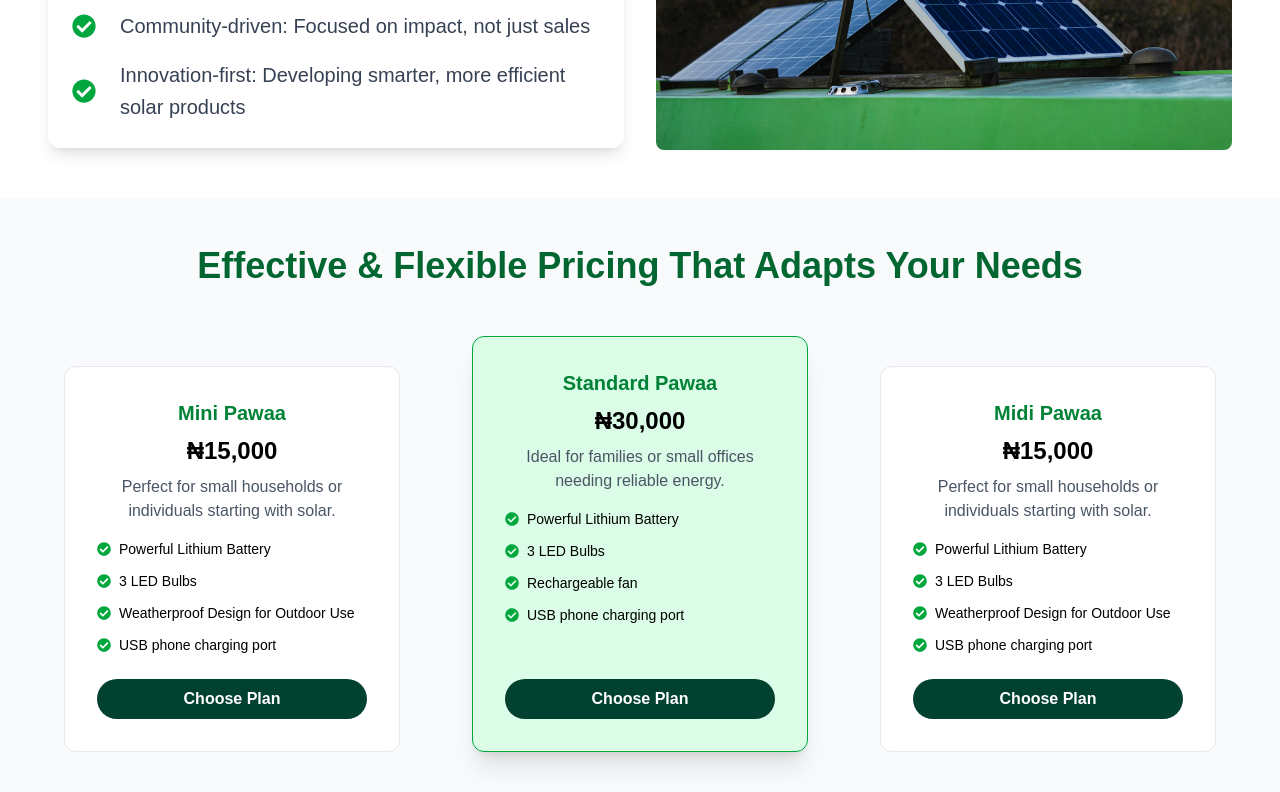
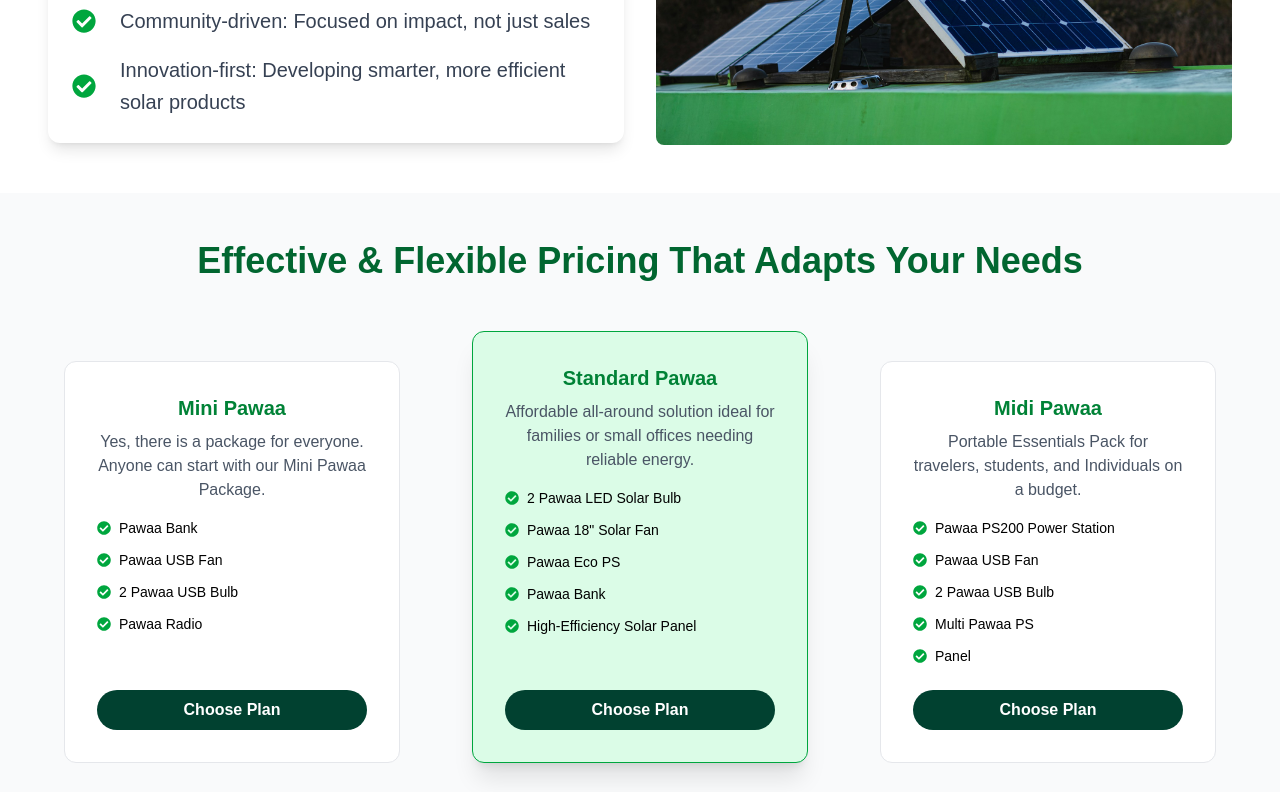
Before and after one commit to tolulopejanet/greenpawaa, a React (Vite) app: page / in a window 1280 px wide. Shown: the part 2000-2792 px from the top of the page. Built offline with nearby package versions, Linux system fonts and the light colour scheme.

Commit message:
latest107

```diff
--- a/src/components/Features.jsx
+++ b/src/components/Features.jsx
@@ -57,10 +57,10 @@
     <div className="px-12 py-12 space-y-16">
       {/* Header */}
       <div className="text-center">
-        <h2 className="text-xl font-normal text-gray-900">
-          Fuel Your World with the Sun
+        <h2 className="text-[18px] font-normal text-gray-900">
+          Power your everyday experience, sustainably with GreenPawaa.
         </h2>
-        <p className="text-black text-3xl md:text-5xl font-bold mt-2">
+        <p className="text-black text-3xl md:text-5xl font-bold mt-1">
           Welcome to Green Pawaa
         </p>
       </div>
--- a/src/components/Footer.jsx
+++ b/src/components/Footer.jsx
@@ -52,12 +52,9 @@
         <div>
           <h3 className="text-lg font-semibold mb-4 text-white">Follow Us</h3>
           <div className="flex space-x-4 md:justify-start mb-4">
-            {[FaInstagram, FaFacebookF, FaTwitter, FaLinkedin].map((Icon, idx) => (
-              <Icon
-                key={idx}
-                className="text-green-100 hover:text-white transition text-lg cursor-pointer"
-              />
-            ))}
+            <Link to="https://www.instagram.com/greenpawaang"><FaInstagram className="hover:text-green-500 cursor-pointer text-lg" /></Link>
+            <Link to="https://x.com/greenpawaa" ><FaTwitter className="hover:text-green-500 cursor-pointer text-lg" /></Link>
+            <Link to="https://www.linkedin.com/company/greenpawaang" ><FaLinkedin className="hover:text-green-500 cursor-pointer text-lg" /></Link>
           </div>
           <p>Let’s stay connected on social media and build a greener future together.</p>
         </div>
--- a/src/components/Plans.jsx
+++ b/src/components/Plans.jsx
@@ -5,80 +5,79 @@
   const plans = [
     {
       name: "Mini Pawaa",
-      price: "₦15,000",
       description:
-        "Perfect for small households or individuals starting with solar.",
+        "Yes, there is a package for everyone. Anyone can start with our Mini Pawaa Package.",
       benefits: [
-        "Powerful Lithium Battery",
-        "3 LED Bulbs",
-        "Weatherproof Design for Outdoor Use",
-        "USB phone charging port",
+        "Pawaa Bank",
+        "Pawaa USB Fan",
+        "2 Pawaa USB Bulb",
+        "Pawaa Radio",
       ],
       popular: false,
     },
     {
       name: "Standard Pawaa",
-      price: "₦30,000",
       description:
-        "Ideal for families or small offices needing reliable energy.",
+        "Affordable all-around solution ideal for families or small offices needing reliable energy.",
       benefits: [
-        "Powerful Lithium Battery",
-        "3 LED Bulbs",
-        "Rechargeable fan",
-        "USB phone charging port",
+        "2 Pawaa LED Solar Bulb",
+'Pawaa 18" Solar Fan',
+"Pawaa Eco PS",
+"Pawaa Bank",
+"High-Efficiency Solar Panel",
       ],
       popular: true,
     },
     {
       name: "Midi Pawaa",
-      price: "₦15,000",
       description:
-        "Perfect for small households or individuals starting with solar.",
+        "Portable Essentials Pack for travelers, students, and Individuals on a budget.",
       benefits: [
-        "Powerful Lithium Battery",
-        "3 LED Bulbs",
-        "Weatherproof Design for Outdoor Use",
-        "USB phone charging port",
+        "Pawaa PS200 Power Station",
+        "Pawaa USB Fan",
+        "2 Pawaa USB Bulb",
+        "Multi Pawaa PS",
+        "Panel",
       ],
       popular: false,
     },
 
     {
       name: "Basic Pawaa",
-      price: "₦15,000",
       description:
-        "Perfect for small households or individuals starting with solar.",
+        "Only the Basics for users looking to start small with reliable solar lighting and power.",
       benefits: [
-        "Powerful Lithium Battery",
-        "3 LED Bulbs",
-        "Weatherproof Design for Outdoor Use",
-        "USB phone charging port",
+        "1 Pawaa LED Solar Bulb",
+        "1 Pawaa LED Bulb",
+        'Pawaa 8" Rechargeable Fan',
+        "PawaaBank",
+        "Pawaa Radio (Optional)",
       ],
       popular: false,
     },
     {
       name: "Premium Pawaa",
-      price: "₦30,000",
       description:
-        "Ideal for families or small offices needing reliable energy.",
+        "Premium all-in-one kit for solar-powered living. Perfect for families or small offices needing reliable energy.",
       benefits: [
-        "Powerful Lithium Battery",
-        "3 LED Bulbs",
-        "Rechargeable fan",
-        "USB phone charging port",
+      "Pawaa PS500 Power Station",
+      'Pawaa 16" Solar Fan',
+      "3x Pawaa LED Solar Bulbs",
+      "Pawaa Bank",
+      "Panel",
       ],
       popular: true,
     },
     {
       name: "Maxi Pawaa",
-      price: "₦15,000",
       description:
-        "Perfect for small households or individuals starting with solar.",
+        "Retail & Small Shop Power Kit, tailored for kiosks, salons, and small business setups.",
       benefits: [
-        "Powerful Lithium Battery",
-        "3 LED Bulbs",
-        "Weatherproof Design for Outdoor Use",
-        "USB phone charging port",
+        "Pawaa PS300 Power Station",
+        "2 Pawaa LED Bulb",
+        "Pawaa Radio (Digital Clock + Bluetooth)",
+        'Pawaa 18" Rechargeable Fan',
+        "Panel",
       ],
       popular: false,
     },
--- a/src/routes/Blog.jsx
+++ b/src/routes/Blog.jsx
@@ -5,7 +5,7 @@
 import { motion } from "framer-motion";
 import Image1 from "../assets/panel2.jpg";
 import Image2 from "../assets/panel.png";
-import Image3 from "../assets/gadgets.png";
+import Image3 from "../assets/PRODUCT1.png";
 import Image4 from "../assets/pic1.jpg";
 import Image5 from "../assets/training.jpeg";
 import Image6 from "../assets/powerbank.jpeg";
--- a/src/routes/Community.jsx
+++ b/src/routes/Community.jsx
@@ -1,5 +1,5 @@
 import { useState } from "react";
-import Image1 from "../assets/gadgets.png";
+import Image1 from "../assets/PRODUCT1.png";
 import Image2 from "../assets/powerbank.jpeg";
 import IbadanImg from "../assets/ibadan.jpg"; // Add your image
 import BadagryImg from "../assets/badagry.jpg"; // Add your image
--- a/src/routes/Contact.jsx
+++ b/src/routes/Contact.jsx
@@ -6,6 +6,7 @@
   FaTwitter,
   FaWhatsapp,
 } from "react-icons/fa";
+import { Link } from "react-router-dom";
 import ServImage from "../assets/panel2.jpg";
 
 const ContactUs = () => {
@@ -33,23 +34,22 @@
           <div>
             <h2 className="text-xl font-bold mb-4 text-green-900">Follow Us</h2>
             <div className="flex space-x-4 text-green-800 text-2xl">
-              <FaInstagram className="hover:text-green-500 cursor-pointer" />
-              <FaFacebook className="hover:text-green-500 cursor-pointer" />
-              <FaTwitter className="hover:text-green-500 cursor-pointer" />
-              <FaLinkedin className="hover:text-green-500 cursor-pointer" />
+               <Link to="https://www.instagram.com/greenpawaang"><FaInstagram className="hover:text-green-500 cursor-pointer" /></Link>
+               <Link to="https://x.com/greenpawaa"><FaTwitter className="hover:text-green-500 cursor-pointer" /></Link>
+               <Link to="https://www.linkedin.com/company/greenpawaang"><FaLinkedin className="hover:text-green-500 cursor-pointer" /></Link>
             </div>
           </div>
           <div>
             <h2 className="text-xl font-bold mb-2 text-green-900">WhatsApp</h2>
             <div className="flex items-center space-x-2 text-lg text-green-800">
               <a
-  href="https://wa.me/2348100589346"
+  href="https://wa.me/2349125437125"
   target="_blank"
   rel="noopener noreferrer"
   className="flex items-center space-x-2 text-lg text-green-800 hover:text-green-500 transition"
 >
   <FaWhatsapp />
-  <span>08100589346</span>
+  <span>0912 543 7125</span>
 </a>
             </div>
           </div>
--- a/src/routes/Products.jsx
+++ b/src/routes/Products.jsx
@@ -128,7 +128,7 @@
       id: "others",
       items: [
         {
-          name: "Panels",
+          name: "Pawaa Eco PS",
           specs: ["Dual USB", "LED light", "Compact", "Solar panel"],
           image: Image31,
         },
```
